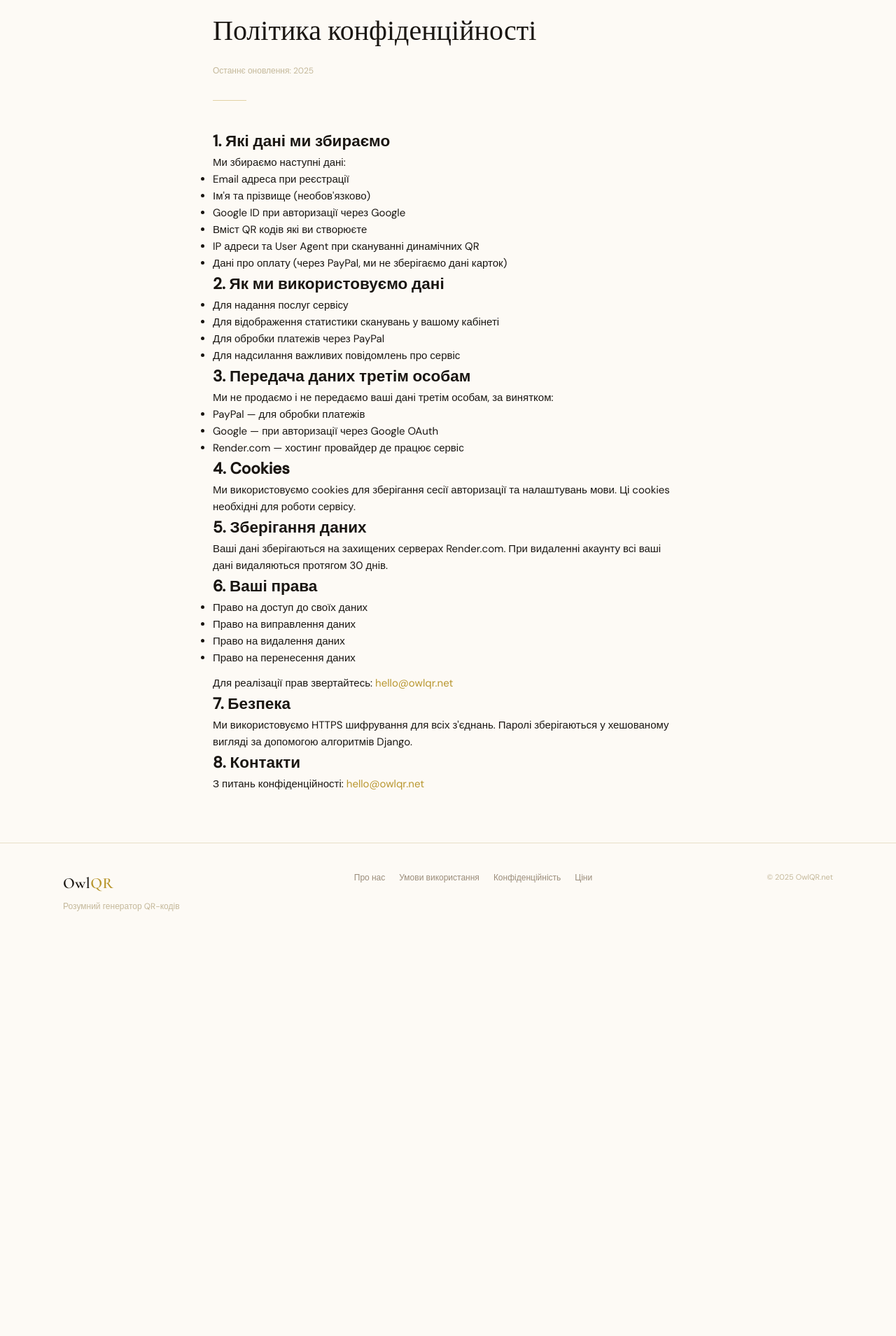
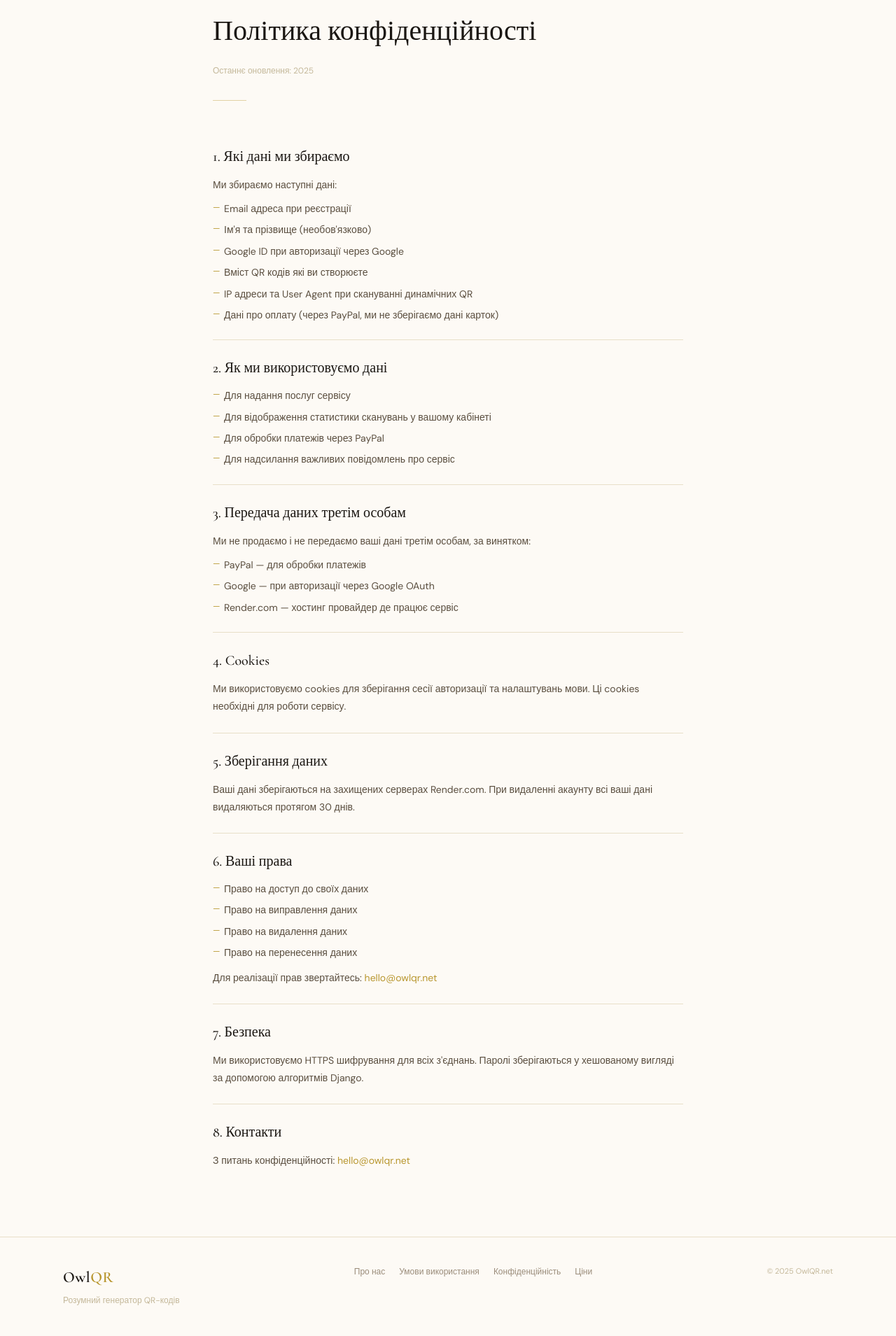
Before and after one commit to Denys9Ri/owlqr, a Django app: page /privacy/ in a window 1280 px wide. Shown: the part 158-2067 px from the top of the page at 70% size. Before the commit the page ends 1460 px from the top, so only its background shows below. Run offline with Django 4.2, Linux system fonts and the light colour scheme; parts of the project's set-up code (start-up, migrations or seed data) failed here and were passed over.

Commit message:
Update main.css

```diff
--- a/static/css/main.css
+++ b/static/css/main.css
@@ -935,3 +935,56 @@ input, select, textarea { font-family: var(--font-sans); }
 
   .auth-card { padding: 28px 20px; }
 }
+
+/* ─── TERMS / PRIVACY ─────────────────────────────────── */
+.terms-body {
+  display: flex;
+  flex-direction: column;
+  gap: 0;
+}
+
+.terms-section {
+  padding: 24px 0;
+  border-bottom: 1px solid var(--border);
+}
+
+.terms-section:last-child { border-bottom: none; }
+
+.terms-h2 {
+  font-family: var(--font-serif);
+  font-size: 20px;
+  font-weight: 500;
+  color: var(--text-primary);
+  margin-bottom: 12px;
+}
+
+.terms-section p {
+  font-size: 14px;
+  color: var(--text-secondary);
+  line-height: 1.8;
+}
+
+.terms-list {
+  list-style: none;
+  padding: 0;
+  margin-top: 10px;
+  display: flex;
+  flex-direction: column;
+  gap: 8px;
+}
+
+.terms-list li {
+  font-size: 14px;
+  color: var(--text-secondary);
+  line-height: 1.6;
+  padding-left: 16px;
+  position: relative;
+}
+
+.terms-list li::before {
+  content: '—';
+  position: absolute;
+  left: 0;
+  color: var(--gold);
+  font-size: 12px;
+}
```
